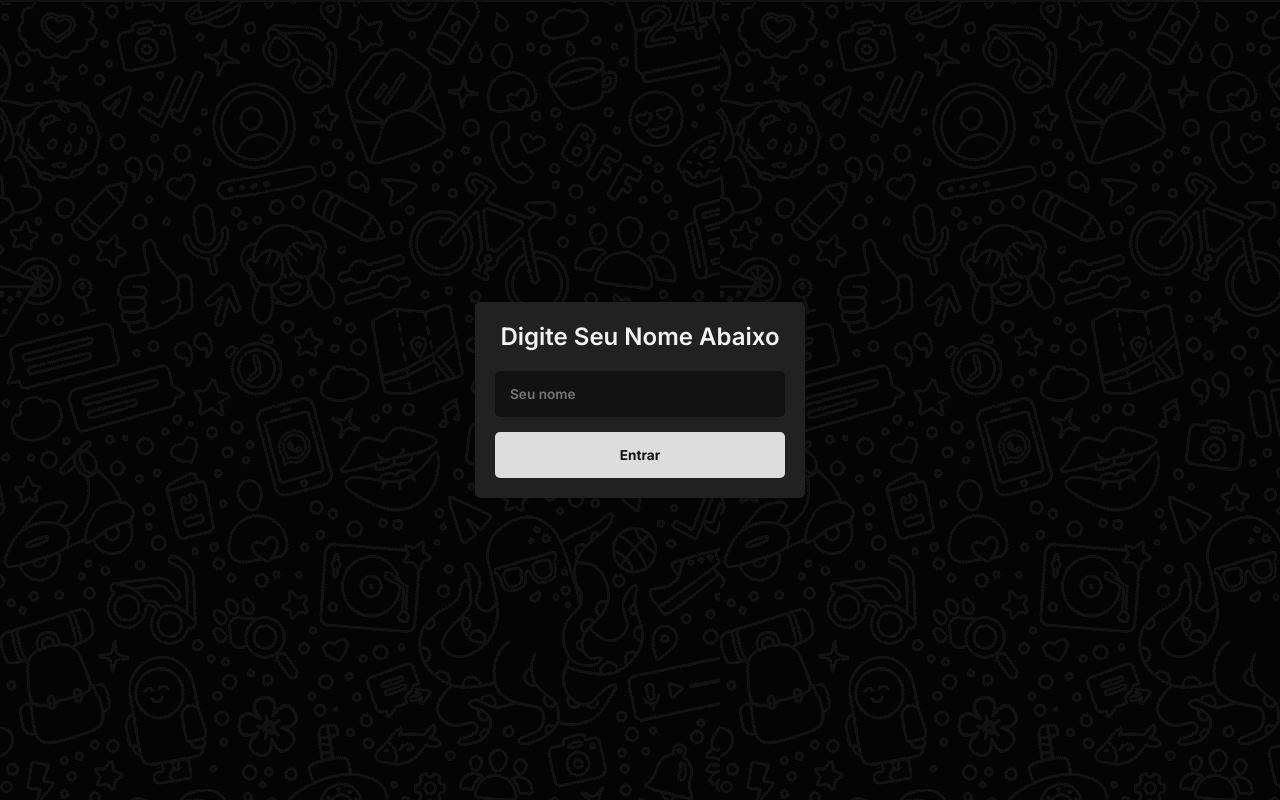
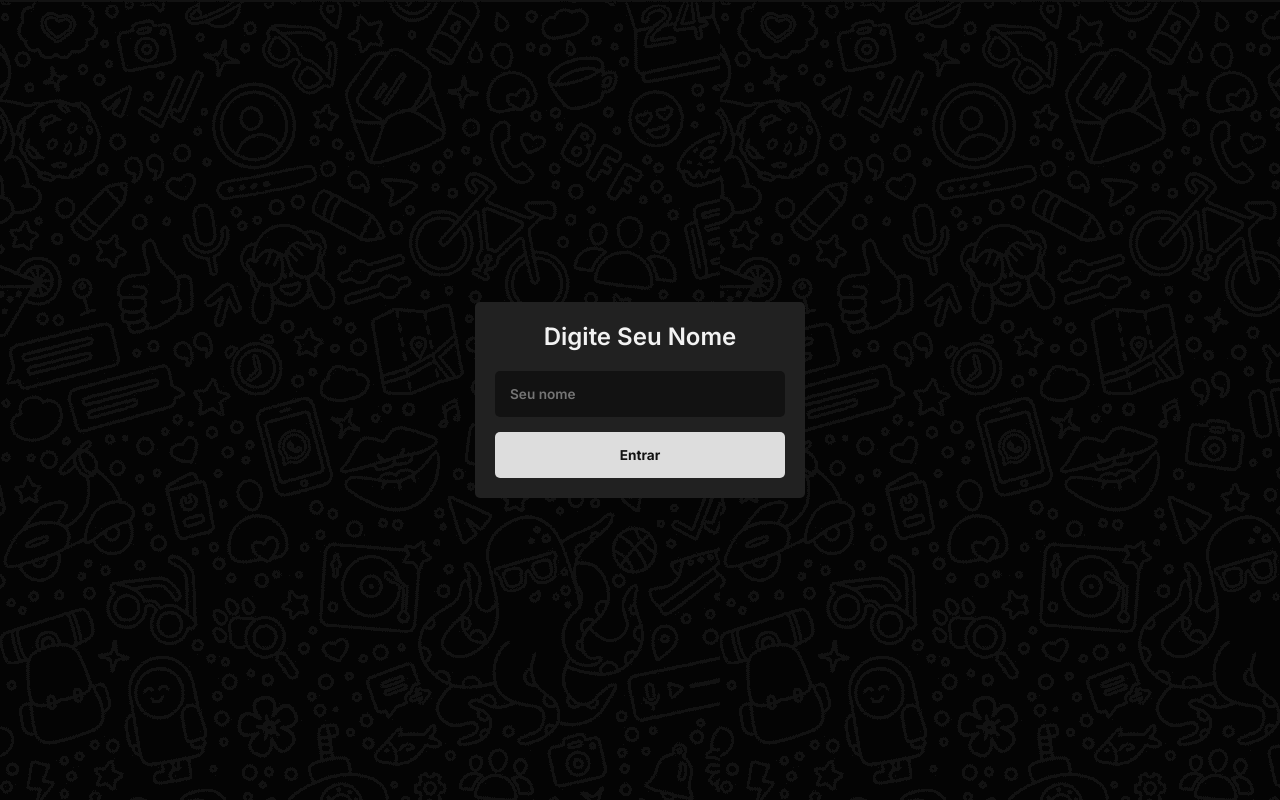
Before and after one commit to LucasGoncalves24/chat, a plain HTML site: page frontend/index.html in a window 1280 px wide. Drawn offline with nearby package versions, Linux system fonts and the light colour scheme.

Commit message:
Update index.html

```diff
--- a/frontend/index.html
+++ b/frontend/index.html
@@ -14,7 +14,7 @@
     <section class="container">
 
         <section class="login">
-            <h2>Digite Seu Nome Abaixo</h2>
+            <h2>Digite Seu Nome</h2>
             <form class="login__form">
                 <input type="text" class="login__input" placeholder="Seu nome" required />
                 <button type="submit" class="login__button">Entrar</button>
```
